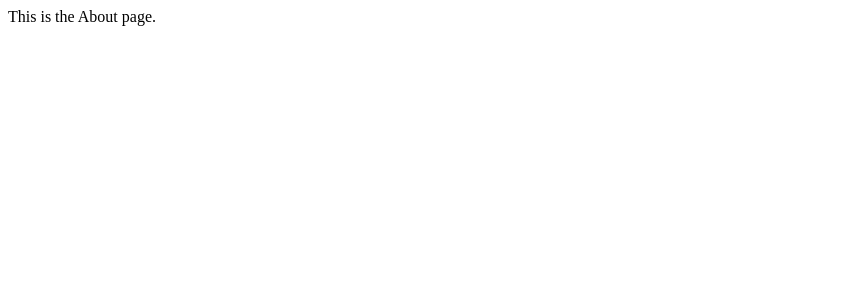
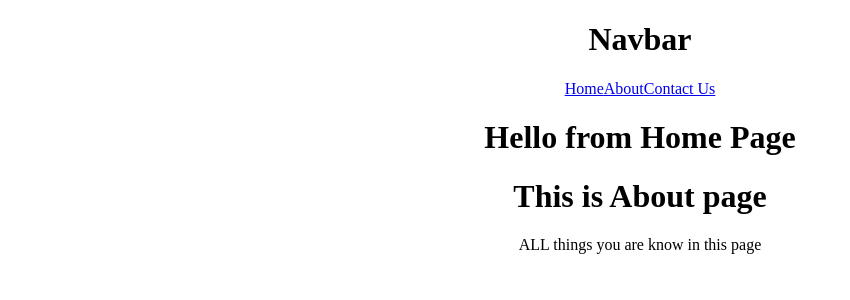
Before and after one commit to tonmoy-sutradhar/introduction-react-router, a React (Vite) app: page /about in a window 1280 px wide. Shown: the top 300 px of the page, without its empty margins (0-850 px from the left). Built offline with nearby package versions, Linux system fonts and the light colour scheme.

Commit message:
Router render setup done.

```diff
--- /dev/null
+++ b/src/Components/About/About.jsx
@@ -0,0 +1,11 @@
+const About = () => {
+  return (
+    <div className="font">
+      <h1>This is About page</h1>
+      <p>ALL things you are know in this page</p>
+    </div>
+  );
+};
+
+export default About;
+<h1>This is About page</h1>;
--- /dev/null
+++ b/src/Components/Contact/Contact.jsx
@@ -0,0 +1,10 @@
+const Contact = () => {
+  return (
+    <div className="font">
+      <h1>This is Contact page.</h1>
+      <p>tonmoysds110@gmail.com contact this email for more information</p>
+    </div>
+  );
+};
+
+export default Contact;
--- /dev/null
+++ b/src/Components/Header/Header.jsx
@@ -0,0 +1,14 @@
+const Header = () => {
+  return (
+    <div>
+      <h1>Navbar</h1>
+      <nav>
+        <a href="/">Home</a>
+        <a href="/about">About</a>
+        <a href="/contact">Contact Us</a>
+      </nav>
+    </div>
+  );
+};
+
+export default Header;
--- /dev/null
+++ b/src/Components/Home/Home.css
@@ -0,0 +1,3 @@
+.font {
+  text-align: center;
+}
--- /dev/null
+++ b/src/Components/Home/Home.jsx
@@ -0,0 +1,14 @@
+import { Outlet } from "react-router-dom";
+import "./Home.css";
+import Header from "../Header/Header";
+const Home = () => {
+  return (
+    <div className="font">
+      <Header></Header>
+      <h1>Hello from Home Page</h1>
+      <Outlet></Outlet>
+    </div>
+  );
+};
+
+export default Home;
```
Also changed, not shown: src/main.jsx (+19 -9 lines).
